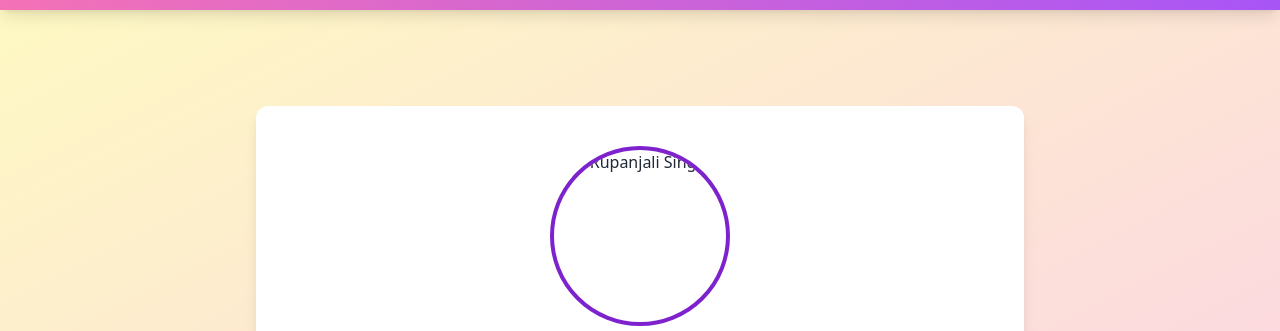
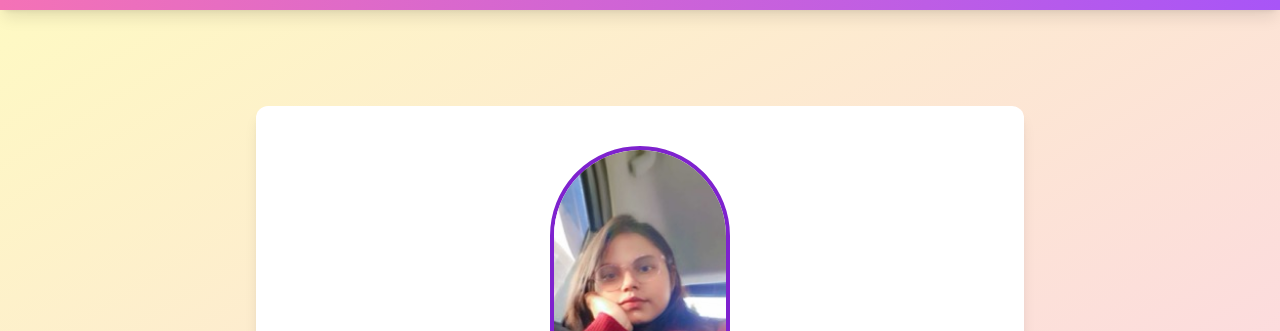
Before and after one commit to Rupanjalisingh/Portfolio, a plain HTML site: page index.html in a window 1280 px wide. Shown: the part 78-409 px from the top of the page. Drawn offline with nearby package versions, Linux system fonts and the light colour scheme.

Commit message:
Update index.html

```diff
--- a/index.html
+++ b/index.html
@@ -65,7 +65,7 @@
 
     <!-- Profile Image -->
     <img
-      src="my_avatar.jpeg"
+      src="my-avatar.jpeg"
       alt="Rupanjali Singh"
       width="180"
       height="180"
```
